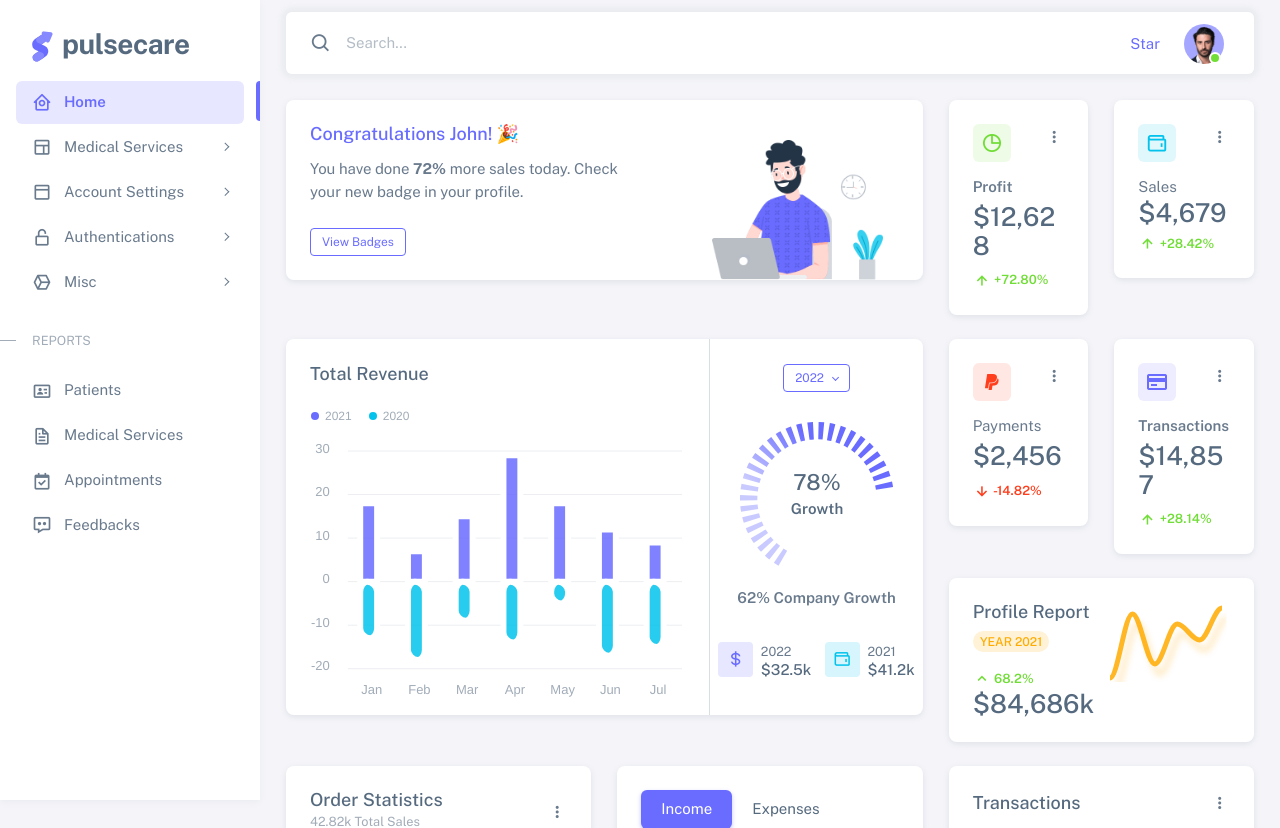
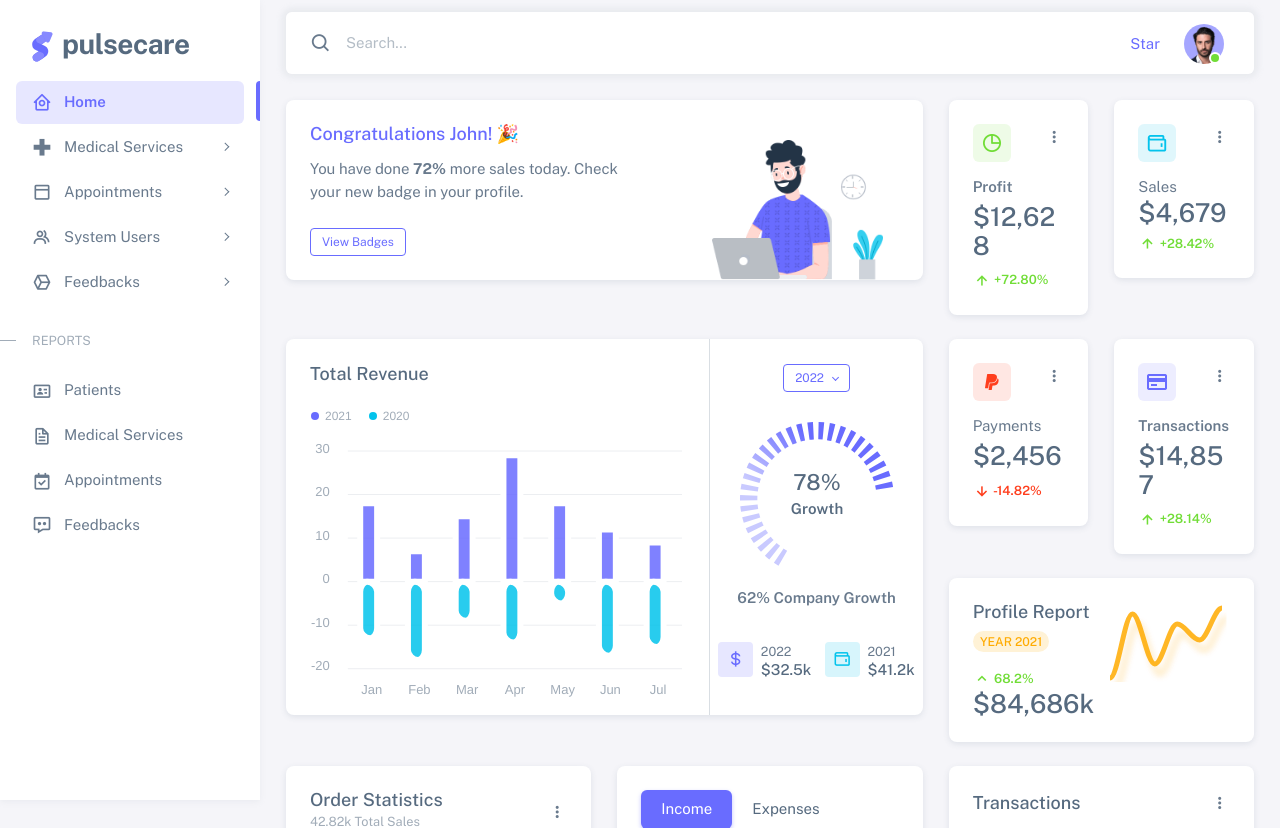
Before and after one commit to MartMbithi/PulseCare, a PHP site: page /views/home in a window 1280 px wide. Shown: the top 828 px of the page. Run offline with PHP 8.4, Linux system fonts and the light colour scheme; the visitor is signed in with stand-in values (Sample User, id 1); some libraries are stand-ins or nearby versions.

Commit message:
Craft Side Navigation Bar

```diff
--- a/partials/aside.php
+++ b/partials/aside.php
@@ -72,7 +72,7 @@
         <!-- Layouts -->
         <li class="menu-item">
             <a href="javascript:void(0);" class="menu-link menu-toggle">
-                <i class="menu-icon tf-icons bx bx-layout"></i>
+                <i class="menu-icon tf-icons bx bx-plus-medical"></i>
                 <div data-i18n="Layouts">Medical Services</div>
             </a>
 
@@ -92,63 +92,55 @@
         <li class="menu-item">
             <a href="javascript:void(0);" class="menu-link menu-toggle">
                 <i class="menu-icon tf-icons bx bx-dock-top"></i>
-                <div data-i18n="Account Settings">Account Settings</div>
+                <div data-i18n="Account Settings">Appointments</div>
             </a>
             <ul class="menu-sub">
                 <li class="menu-item">
-                    <a href="pages-account-settings-account.html" class="menu-link">
-                        <div data-i18n="Account">Account</div>
+                    <a href="appointment_add" class="menu-link">
+                        <div data-i18n="Account">Add Appointment</div>
                     </a>
                 </li>
                 <li class="menu-item">
-                    <a href="pages-account-settings-notifications.html" class="menu-link">
-                        <div data-i18n="Notifications">Notifications</div>
-                    </a>
-                </li>
-                <li class="menu-item">
-                    <a href="pages-account-settings-connections.html" class="menu-link">
-                        <div data-i18n="Connections">Connections</div>
+                    <a href="appointment_manage" class="menu-link">
+                        <div data-i18n="Notifications">Manage Appointments</div>
                     </a>
                 </li>
             </ul>
         </li>
+
         <li class="menu-item">
             <a href="javascript:void(0);" class="menu-link menu-toggle">
-                <i class="menu-icon tf-icons bx bx-lock-open-alt"></i>
-                <div data-i18n="Authentications">Authentications</div>
+                <i class="menu-icon tf-icons bx bx-group"></i>
+                <div data-i18n="Authentications">System Users</div>
             </a>
             <ul class="menu-sub">
                 <li class="menu-item">
-                    <a href="auth-login-basic.html" class="menu-link" target="_blank">
-                        <div data-i18n="Basic">Login</div>
+                    <a href="users_administrator" class="menu-link" target="_blank">
+                        <div data-i18n="Basic">Administrators</div>
                     </a>
                 </li>
                 <li class="menu-item">
-                    <a href="auth-register-basic.html" class="menu-link" target="_blank">
-                        <div data-i18n="Basic">Register</div>
+                    <a href="users_doctors" class="menu-link" target="_blank">
+                        <div data-i18n="Basic">Doctors</div>
                     </a>
                 </li>
                 <li class="menu-item">
-                    <a href="auth-forgot-password-basic.html" class="menu-link" target="_blank">
-                        <div data-i18n="Basic">Forgot Password</div>
+                    <a href="users_patients" class="menu-link" target="_blank">
+                        <div data-i18n="Basic">Patients</div>
                     </a>
                 </li>
             </ul>
         </li>
+
         <li class="menu-item">
             <a href="javascript:void(0);" class="menu-link menu-toggle">
                 <i class="menu-icon tf-icons bx bx-cube-alt"></i>
-                <div data-i18n="Misc">Misc</div>
+                <div data-i18n="Misc">Feedbacks</div>
             </a>
             <ul class="menu-sub">
                 <li class="menu-item">
-                    <a href="pages-misc-error.html" class="menu-link">
-                        <div data-i18n="Error">Error</div>
-                    </a>
-                </li>
-                <li class="menu-item">
-                    <a href="pages-misc-under-maintenance.html" class="menu-link">
-                        <div data-i18n="Under Maintenance">Under Maintenance</div>
+                    <a href="feedbacks_manage" class="menu-link">
+                        <div data-i18n="Under Maintenance">Manage</div>
                     </a>
                 </li>
             </ul>
```
